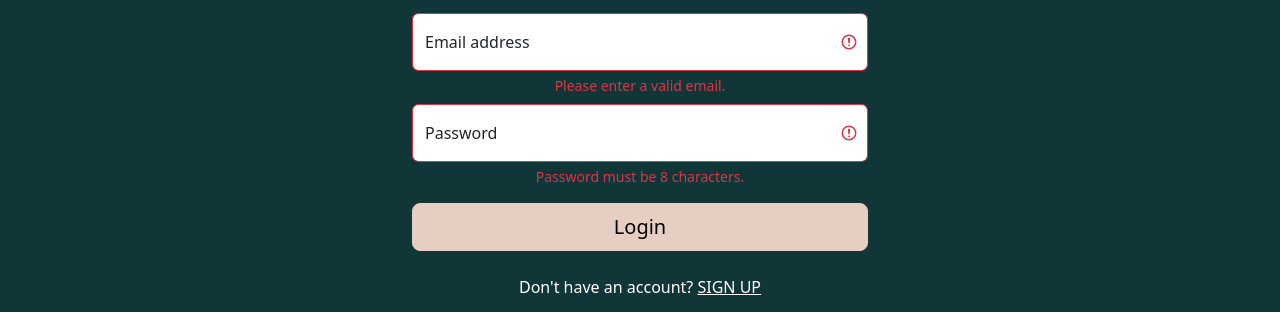
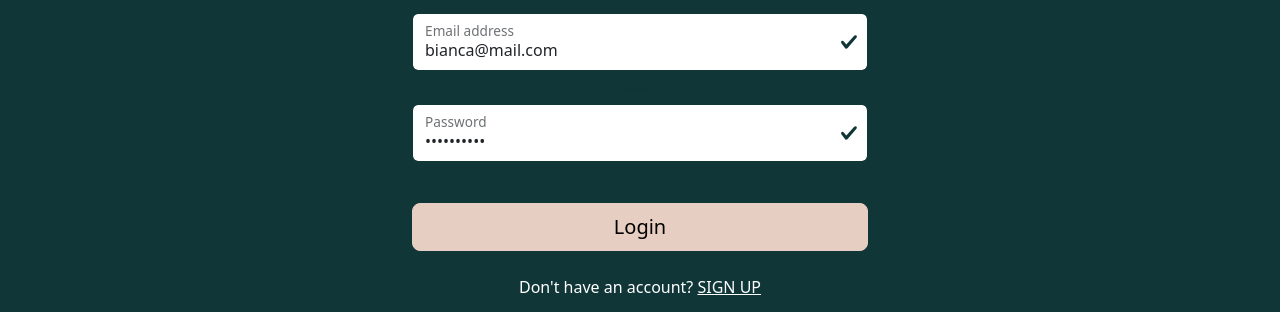
Before and after one commit to absim29/social-app-ca, a website: page index.html in a window 1280 px wide. Shown: the part 473-785 px from the top of the page. Drawn offline with nearby package versions, Linux system fonts and the light colour scheme; files that its build step writes are made by us from their sources; a web font is replaced by a local one.

Commit message:
Html updates

```diff
--- a/index.html
+++ b/index.html
@@ -11,7 +11,7 @@
       crossorigin="anonymous"
     ></script>
     <link rel="stylesheet" href="dist/css/index.css" />
-    <script type="module" src="./scripts/registration.js"></script>
+    <script type="module" src="/scripts/login.js"></script>
   </head>
   <body class="text-center bg-success">
     <header>
@@ -70,16 +70,18 @@
       <form
         action="profile"
         class="col-xs-12 col-sm-11 col-md-8 col-lg-7 col-xl-6 m-auto was-validated"
-        id="registration-form"
+        id="login-form"
       >
         <h1 class="display-3 mb-3 fw-normal text-white">Welcome back</h1>
         <div class="form-floating">
           <input
             type="email"
             class="form-control"
-            id="floatingInput"
+            name="floatingInput"
+            id="login-email"
             placeholder="name@example.com"
             required
+            value="bianca@mail.com"
           />
           <label for="floatingInput">Email address</label>
           <div class="valid-feedback">Valid.</div>
@@ -89,10 +91,12 @@
           <input
             type="password"
             class="form-control"
-            id="floatingPassword"
+            name="floatingPassword"
+            id="login-password"
             placeholder="Password"
             minlength="8"
             required
+            value="testing123"
           />
           <label for="floatingPassword">Password</label>
           <div class="valid-feedback">Valid.</div>
```
Also changed, not shown: register/index.html (+12 -6 lines).
